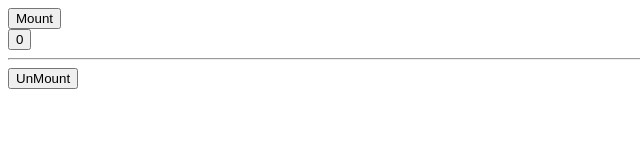
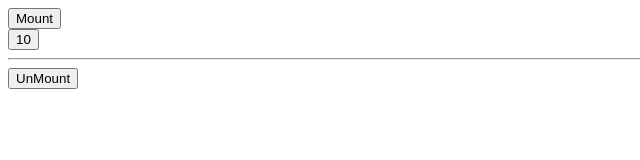
Before and after one commit to Amifeng/egghead-lessons-react-demo, a React (Create React App) app: page / in a window 1280 px wide. Both pictures are taken after a click on the button "Mount". Shown: the top 160 px of the page, without its empty margins (0-640 px from the left). Built offline with nearby package versions, Linux system fonts and the light colour scheme.

Commit message:
lesson-11 使用生命周期方法管理React组件状态

```diff
--- a/src/index.js
+++ b/src/index.js
@@ -7,7 +7,8 @@ import ReactDOM from 'react-dom';
 // import CustomTitle from './lesson07/CustomTitle'; //by lesson-07
 // import Events from './lesson08/Events'; //by lesson-08
 // import Reference from './lesson09/Reference'
-import Lifecycles from './lesson10/Lifecycles'
+// import Lifecycles from './lesson10/Lifecycles'
+import LifecycleMethods from './lesson11/LifecycleMethods'
 
 ReactDOM.render(
   // <App txt="This is the prop txt" />,  //by lesson-03
@@ -16,7 +17,8 @@ ReactDOM.render(
   // <CustomTitle />,  //by lesson-07
   // <Events />,  //by lesson-08
   // <Reference />,  //by lesson-09
-  <Lifecycles />,  //by lesson-10
+  // <Lifecycles />,  //by lesson-10
+  <LifecycleMethods />,  //by lesson-10
 
   document.getElementById('root')
 );
--- /dev/null
+++ b/src/lesson11/LifecycleMethods.js
@@ -0,0 +1,67 @@
+import React from 'react';
+import ReactDOM from 'react-dom'
+
+class Lifecycle extends React.Component {
+    constructor() {
+        super();
+        this.state = { val: 0 }
+        // this.update = this.update.bind(this)
+    }
+
+    // update() {
+    //     this.setState({ val: this.state.val + 1 })
+    // }
+
+    update = () => {
+        this.setState({ val: this.state.val + 1 })
+    }
+
+    componentWillMount() {
+        console.log('componentWillMount');
+        this.setState({ m: 2 })
+    }
+
+    render() {
+        console.log('render');
+        return <button onClick={this.update}>
+            {this.state.val * this.state.m}
+        </button>
+    }
+
+    componentDidMount() {
+        console.log('componentDidMount')
+        console.log(ReactDOM.findDOMNode(this))
+        this.inc = setInterval(this.update, 500)
+    }
+
+    componentWillUnmount() {
+        console.log('componentWillUnmount');
+        clearInterval(this.inc)
+    }
+}
+
+class Wrapper extends React.Component {
+
+    mount = () => {
+        ReactDOM.render(<Lifecycle />, document.getElementById('m'))
+    }
+
+    unmount = () => {
+        ReactDOM.unmountComponentAtNode(document.getElementById('m'))
+    }
+
+    render() {
+        return (
+            <div>
+                <button onClick={this.mount}>Mount</button>
+                <div id="m"></div>
+
+                <hr />
+                <button onClick={this.unmount}>UnMount</button>
+
+            </div>
+        )
+    }
+}
+
+export default Wrapper
```
